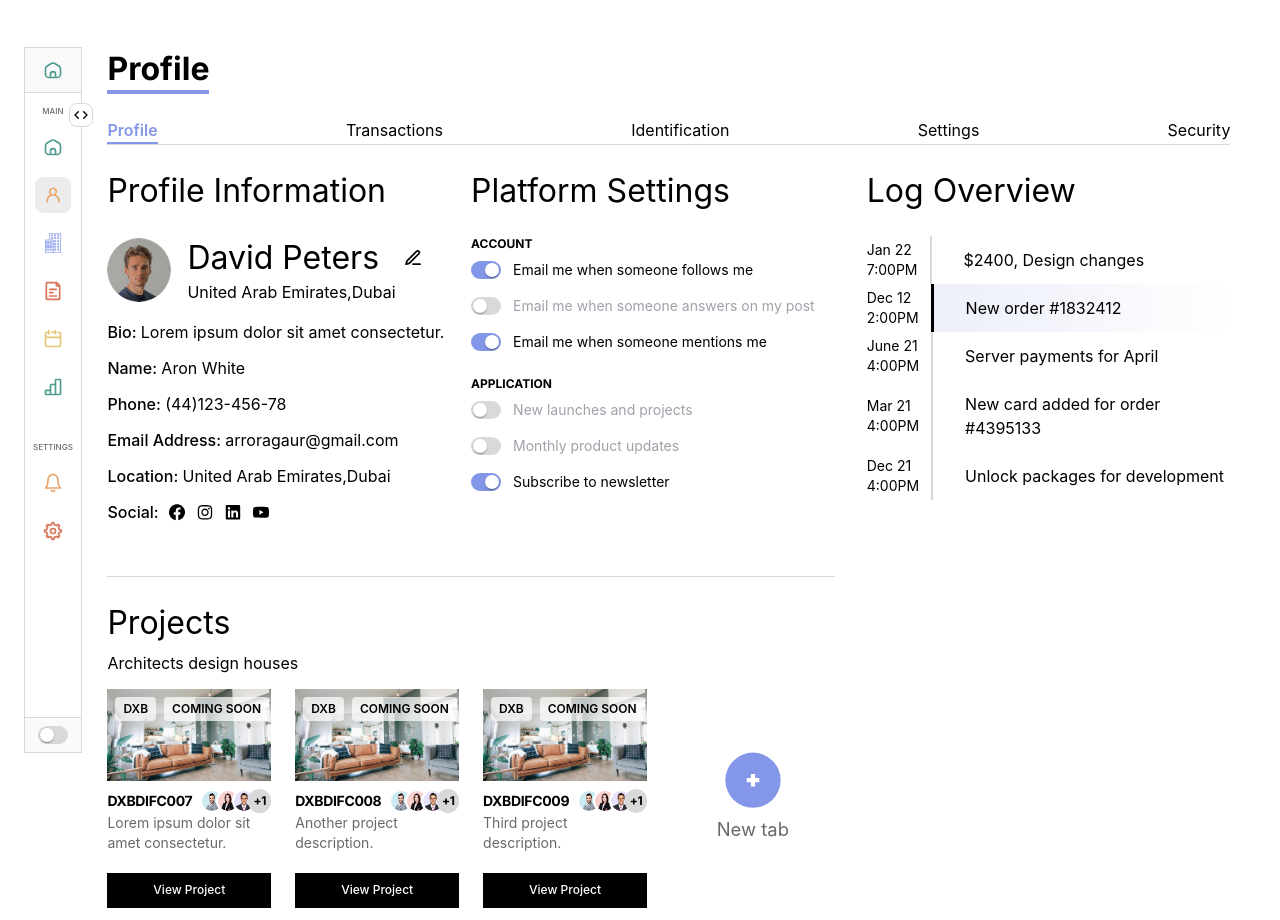
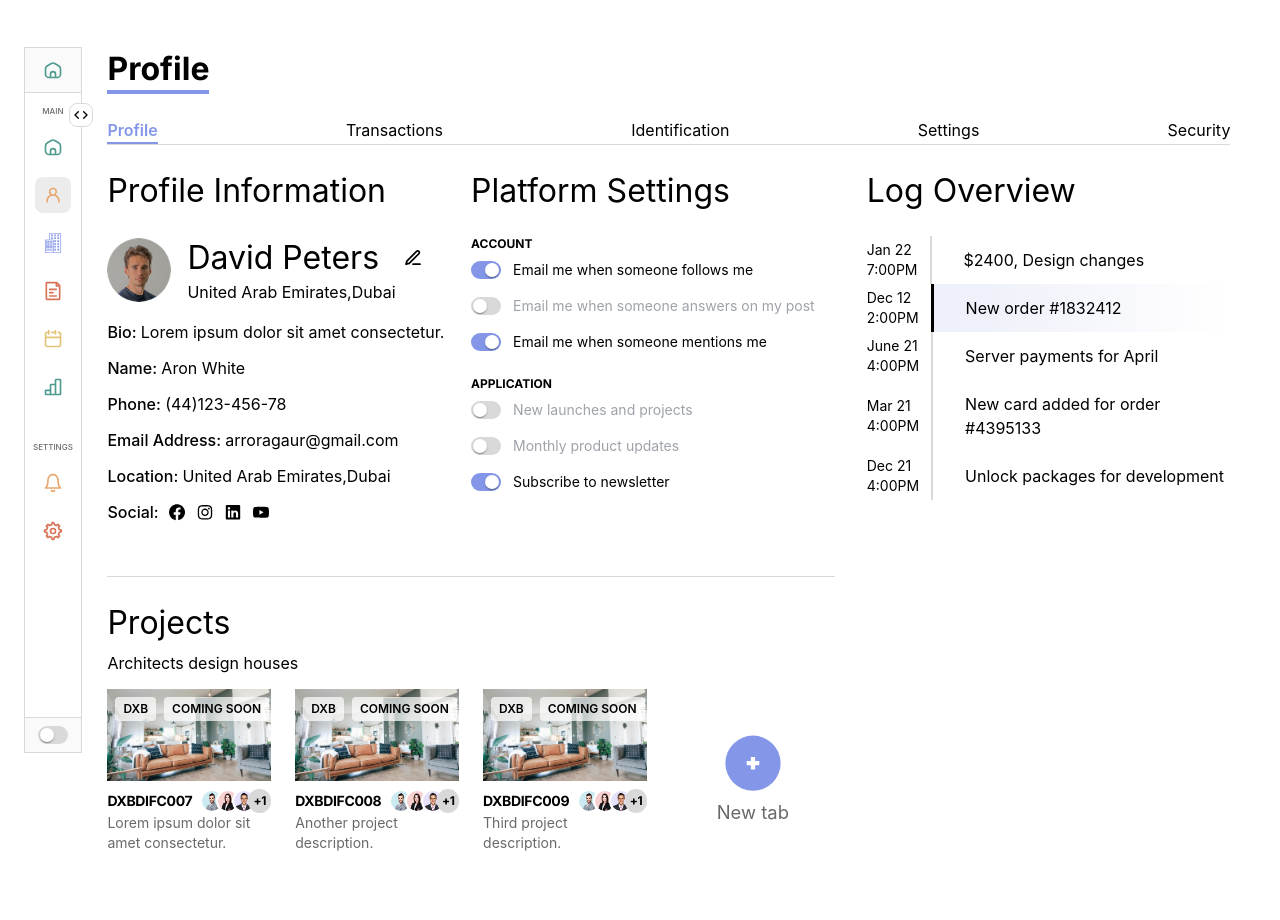
Before and after one commit to Mohammad-Software-Dev/AlphaFinance, a React (Vite) app: page /profile in a window 1280 px wide. After the commit the page ends 885 px from the top, so only its background shows below. Built offline with nearby package versions, Linux system fonts and the light colour scheme; a web font is replaced by a local one.

Commit message:
Fixed(Gap + removed buttons)

```diff
--- a/src/components/profile/ProjectCard.tsx
+++ b/src/components/profile/ProjectCard.tsx
@@ -1,6 +1,6 @@
 import React from "react";
 import sampleProperty from "../../assets/images/sample-property.jpg";
-import { Button } from "../common/Button";
+// import { Button } from "../common/Button";
 
 interface ProjectCardProps {
   code: string;
@@ -71,7 +71,7 @@ const ProjectCard: React.FC<ProjectCardProps> = ({
           {description}
         </div>
       </div>
-      <Button
+      {/* <Button
         to={`/project/${code}`}
         variant="primary"
         size="md"
@@ -79,7 +79,7 @@ const ProjectCard: React.FC<ProjectCardProps> = ({
         className="text-xs font-medium bg-black text-white"
       >
         View Project
-      </Button>
+      </Button> */}
     </div>
   );
 };
--- a/src/components/realEstateAssets/RealEstateCard.tsx
+++ b/src/components/realEstateAssets/RealEstateCard.tsx
@@ -1,5 +1,4 @@
 import sampleProperty from "../../assets/images/sample-property.jpg";
-import { Button } from "../common/Button";
 
 interface RealEstateCardProps {
   code: string;
@@ -107,7 +106,7 @@ const RealEstateCard: React.FC<RealEstateCardProps> = ({
           </span>
         </div>
       </div>
-      <Button
+      {/* <Button
         to={`/real-estate/${code}`}
         variant="primary"
         size="md"
@@ -115,7 +114,7 @@ const RealEstateCard: React.FC<RealEstateCardProps> = ({
         className="text-xs md:text-sm"
       >
         View Offering
-      </Button>
+      </Button> */}
     </div>
   );
 };
--- a/src/pages/RealEstateAssets/RealEstateAssetsPage.tsx
+++ b/src/pages/RealEstateAssets/RealEstateAssetsPage.tsx
@@ -28,7 +28,7 @@ const RealEstateAssetsPage: React.FC = () => {
     <GeneralLayout title="Real Estate Assets">
       <div
         className="
-        grid gap-y-8 gap-x-4
+        grid gap-y-14 gap-x-4
         grid-cols-1
         sm:grid-cols-2
         md:grid-cols-3
```
